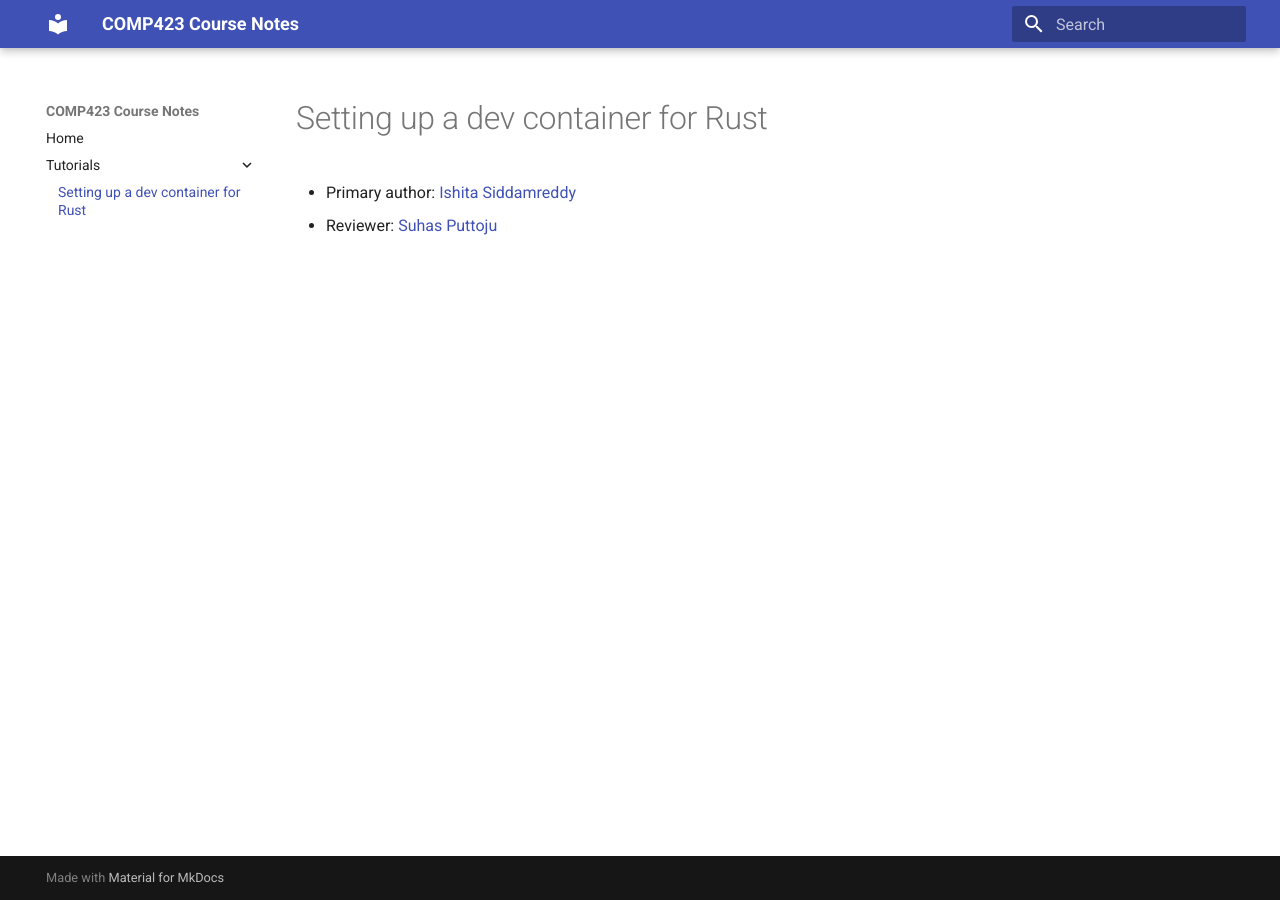
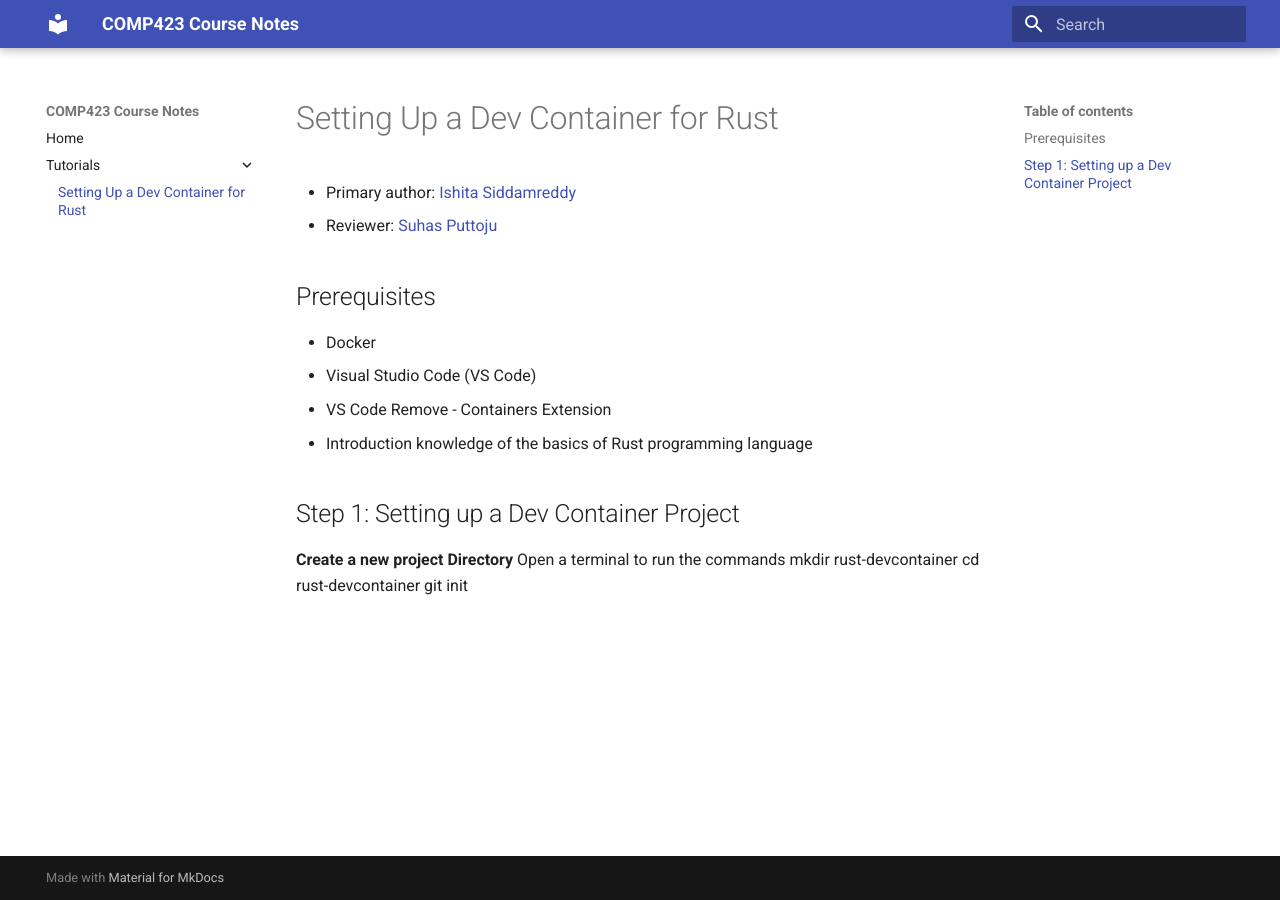
Before and after one commit to ishitasr76/comp423-course-notes, an MkDocs documentation site: the page built from docs/tutorials/rust-setup.md, in a window 1280 px wide. Built offline with MkDocs 1.6.1 and Material for MkDocs 9.7.7, drawn with Linux system fonts in a browser that asks for light colours.

Commit message:
started the tutorial

```diff
--- a/docs/tutorials/rust-setup.md
+++ b/docs/tutorials/rust-setup.md
@@ -1,4 +1,17 @@
-# Setting up a dev container for Rust
+# Setting Up a Dev Container for Rust
 
 * Primary author: [Ishita Siddamreddy](https://github.com/ishitasr76)
 * Reviewer: [Suhas Puttoju](https://github.com/suhasp3)
+
+## Prerequisites
+* Docker
+* Visual Studio Code (VS Code)
+* VS Code Remove - Containers Extension
+* Introduction knowledge of the basics of Rust programming language
+
+## Step 1: Setting up a Dev Container Project
+**Create a new project Directory**
+Open a terminal to run the commands
+mkdir rust-devcontainer
+cd rust-devcontainer
+git init
```
